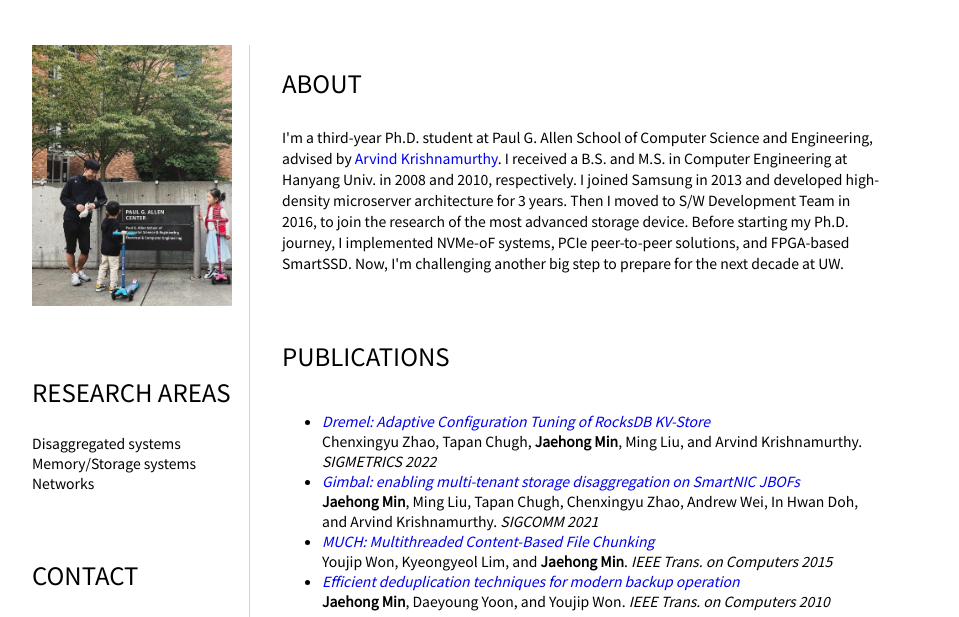
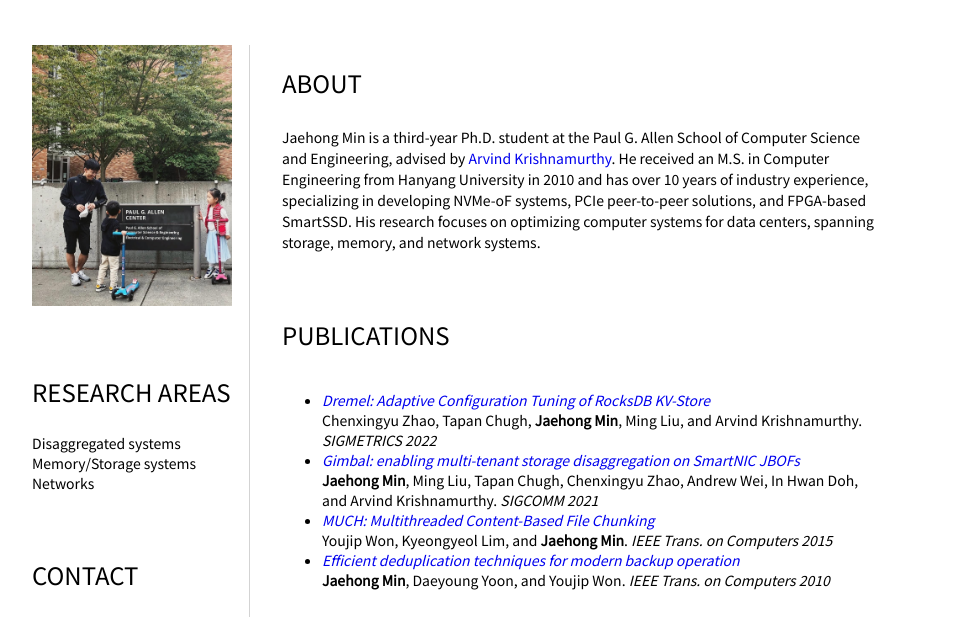
Before and after one commit to jaehongm/profile, a plain HTML site: page index.html in a window 1280 px wide. Shown: the part 180-797 px from the top of the page, without its empty margins (160-1119 px from the left). Drawn offline with Linux system fonts and the light colour scheme.

Commit message:
Update bio

```diff
--- a/index.html
+++ b/index.html
@@ -49,14 +49,11 @@
             <section>
                 <h2>ABOUT</h2>
                 <p>
-                    I'm a third-year Ph.D. student at Paul G. Allen School of Computer Science and Engineering, advised
-                    by <a href="https://www.cs.washington.edu/people/faculty/arvind">Arvind Krishnamurthy</a>.
-                    I received a B.S. and M.S. in Computer Engineering at Hanyang Univ. in 2008 and 2010, respectively.
-                    I joined Samsung in 2013 and developed high-density microserver architecture for 3 years. Then I
-                    moved to S/W Development Team in 2016, to join the research of the most advanced storage device.
-                    Before starting my Ph.D. journey, I implemented NVMe-oF systems, PCIe peer-to-peer solutions, and
-                    FPGA-based SmartSSD.
-                    Now, I'm challenging another big step to prepare for the next decade at UW.
+                    Jaehong Min is a third-year Ph.D. student at the Paul G. Allen School of Computer Science and Engineering,
+                    advised by <a href="https://www.cs.washington.edu/people/faculty/arvind">Arvind Krishnamurthy</a>.
+                    He received an M.S. in Computer Engineering from Hanyang University in 2010 and has over 10 years of industry
+                    experience, specializing in developing NVMe-oF systems, PCIe peer-to-peer solutions, and FPGA-based SmartSSD.
+                    His research focuses on optimizing computer systems for data centers, spanning storage, memory, and network systems.
                 </p>
             </section>
             <section>
```
